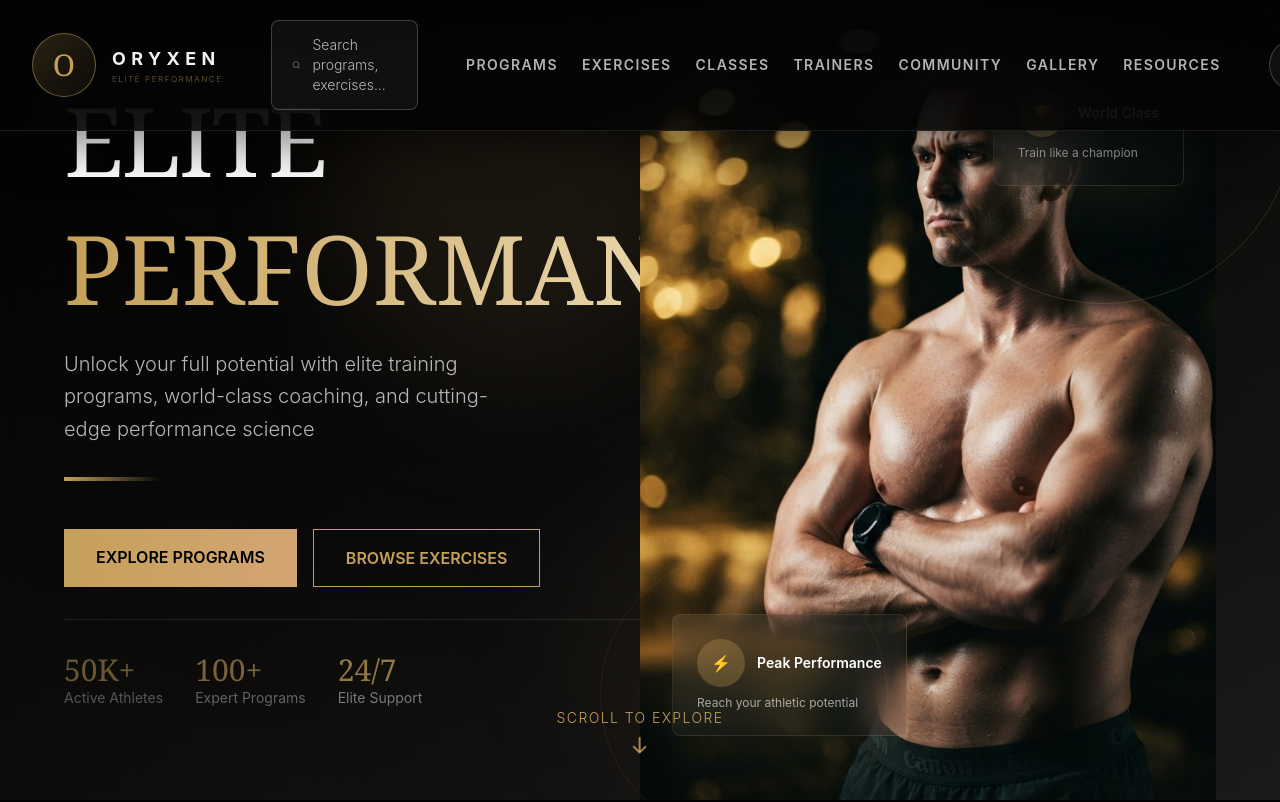
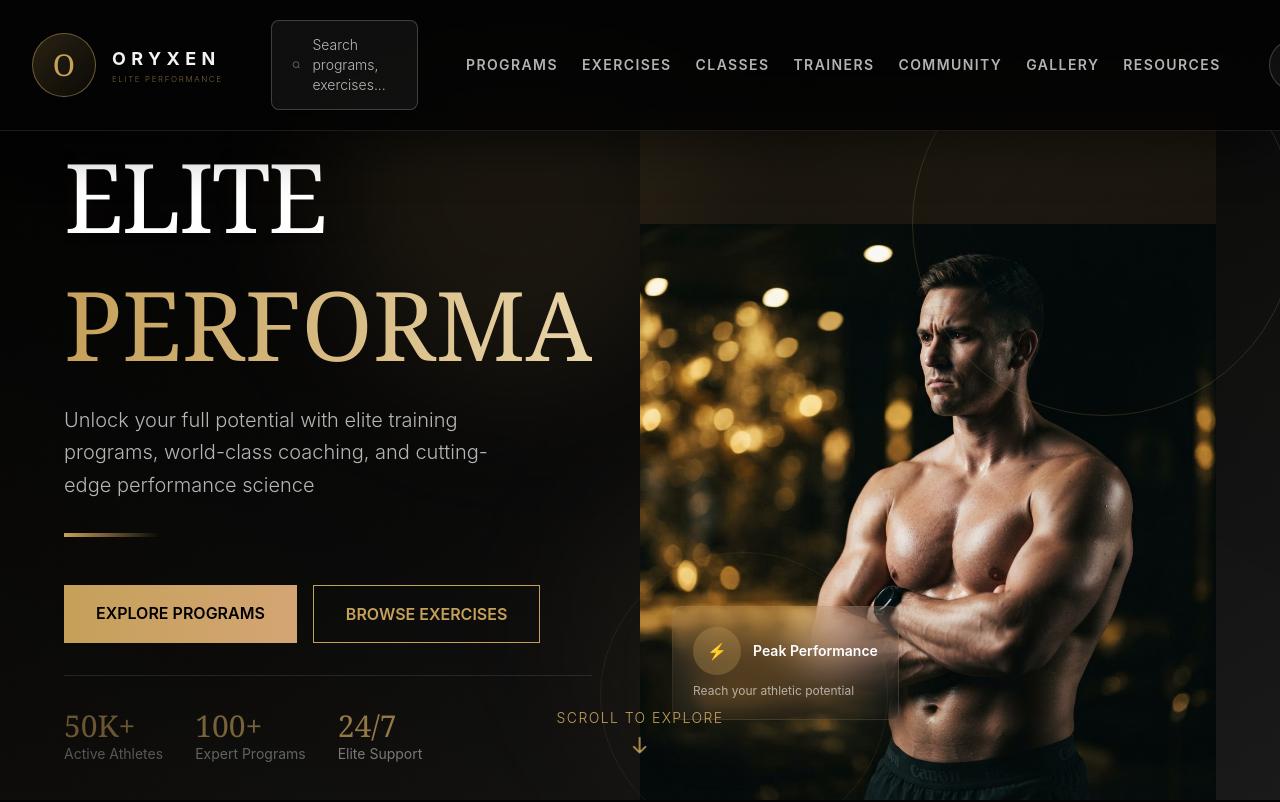
Before and after one commit to Aschio12/oryxen-frontend-2z, a Next.js app in the folder apps/frontend/: page / in a window 1280 px wide. Shown: the top 802 px of the page. Built offline with nearby package versions, Linux system fonts and the light colour scheme.

Commit message:
fix: add space between navbar and hero, remove World Class badge, fix image cropping and text overlap

```diff
--- a/apps/frontend/src/components/CinematicHero.tsx
+++ b/apps/frontend/src/components/CinematicHero.tsx
@@ -55,9 +55,9 @@ export function CinematicHero() {
       </div>
 
       {/* Main content container */}
-      <div className="relative z-10 h-screen mx-auto max-w-[1400px] flex items-center justify-between px-6 lg:px-16">
+      <div className="relative z-10 h-screen mx-auto max-w-[1400px] flex items-center justify-between px-6 lg:px-16 pt-24 lg:pt-28">
         {/* Left side - Text content */}
-        <div className="w-full lg:w-1/2 space-y-8">
+        <div className="w-full lg:w-1/2 space-y-8 lg:pr-12">
           {/* Main heading with staggered reveals */}
           <div className="overflow-hidden">
             <h1
@@ -151,7 +151,7 @@ export function CinematicHero() {
         </div>
 
         {/* Right side - Hero image with parallax */}
-        <div className="hidden lg:block w-1/2 h-screen relative">
+        <div className="hidden lg:block w-1/2 h-full relative">
           <div
             className="absolute inset-0 transition-transform duration-75 ease-out"
             style={{
@@ -162,17 +162,19 @@ export function CinematicHero() {
             <div className="absolute inset-0 bg-gradient-to-l from-[#C5A059]/20 to-transparent" />
 
             {/* Main hero image */}
+            <div className="absolute inset-0 bg-gradient-to-br from-[#C5A059]/10 to-[#030303]" />
             <Image
               src="/images/hero-athlete-main.png"
               alt="Elite athlete"
               fill
-              className="object-cover object-center"
+              className="object-contain object-right-bottom"
               priority
-              quality={90}
+              quality={95}
+              sizes="50vw"
             />
 
-            {/* Floating glass cards */}
-            <div className="absolute bottom-16 left-8 glass-premium p-6 rounded-lg max-w-xs hover-lift cursor-pointer group">
+            {/* Floating glass card */}
+            <div className="absolute bottom-20 left-8 glass-premium p-5 rounded-lg max-w-xs hover-lift cursor-pointer group">
               <div className="flex items-center gap-3 mb-2">
                 <div className="w-12 h-12 rounded-full bg-[#C5A059]/30 flex items-center justify-center group-hover:bg-[#C5A059]/50 transition-colors">
                   <span className="text-[#C5A059]">⚡</span>
@@ -182,15 +184,7 @@ export function CinematicHero() {
               <p className="text-white/60 text-xs">Reach your athletic potential</p>
             </div>
 
-            <div className="absolute top-16 right-8 glass-premium p-6 rounded-lg max-w-xs hover-lift cursor-pointer group">
-              <div className="flex items-center gap-3 mb-2">
-                <div className="w-12 h-12 rounded-full bg-[#C5A059]/30 flex items-center justify-center group-hover:bg-[#C5A059]/50 transition-colors">
-                  <span className="text-[#C5A059]">🏆</span>
-                </div>
-                <h3 className="text-white font-semibold text-sm">World Class</h3>
-              </div>
-              <p className="text-white/60 text-xs">Train like a champion</p>
-            </div>
+
           </div>
 
           {/* Animated accent shapes */}
```
